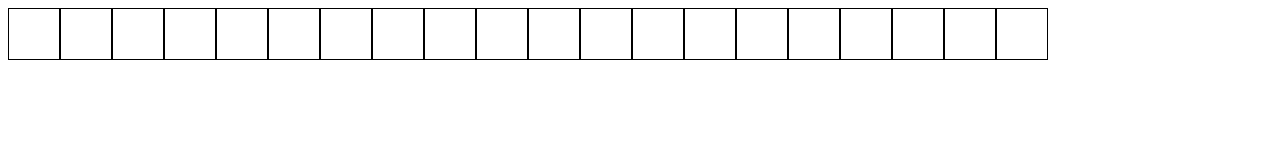
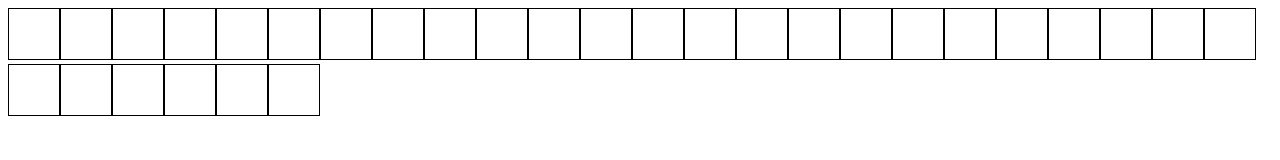
Before and after one commit to JohnP-EDU/50boxes, a plain HTML site: page index.html in a window 1280 px wide. Drawn offline with Linux system fonts and the light colour scheme.

Commit message:
Update index.html

```diff
--- a/index.html
+++ b/index.html
@@ -14,7 +14,7 @@
   </head>
   <body>
     <script>
-     let boxes = 20;
+     let boxes = 30;
 let numbers = [];
 let randomNumber = 101;
 numbers.push(randomNumber);
```
